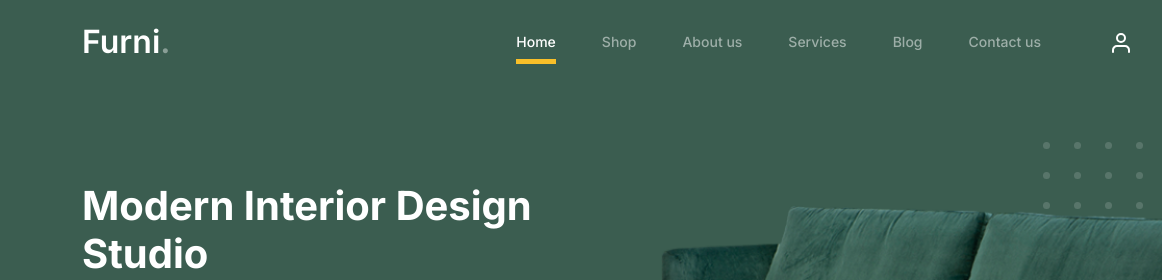
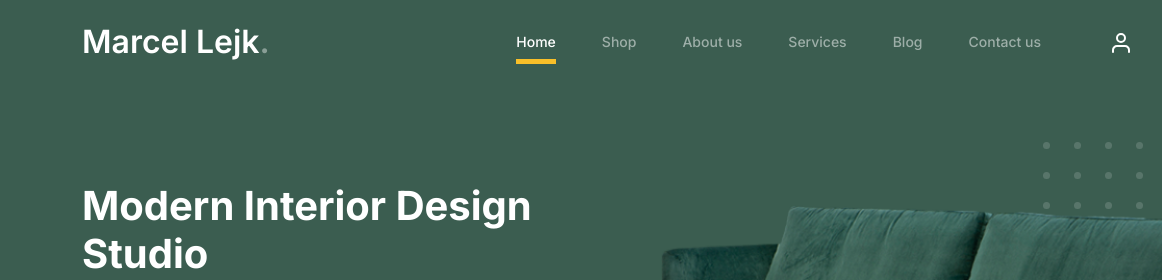
Before and after one commit to marcelosans/examenm5uf2, a plain HTML site: page template/furni-1.0.0/index.html in a window 1280 px wide. Shown: the top 280 px of the page, 0-1162 px from the left. Drawn offline with Linux system fonts and the light colour scheme.

Commit message:
Modificar una parte index

```diff
--- a/template/furni-1.0.0/index.html
+++ b/template/furni-1.0.0/index.html
@@ -21,7 +21,7 @@
 		<link href="https://cdnjs.cloudflare.com/ajax/libs/font-awesome/6.0.0-beta3/css/all.min.css" rel="stylesheet">
 		<link href="css/tiny-slider.css" rel="stylesheet">
 		<link href="css/style.css" rel="stylesheet">
-		<title>Furni Free Bootstrap 5 Template for Furniture and Interior Design Websites by Untree.co </title>
+		<title>Marcel i Alex </title>
 	</head>
 
 	<body>
@@ -30,7 +30,7 @@
 		<nav class="custom-navbar navbar navbar navbar-expand-md navbar-dark bg-dark" arial-label="Furni navigation bar">
 
 			<div class="container">
-				<a class="navbar-brand" href="index.html">Furni<span>.</span></a>
+				<a class="navbar-brand" href="index.html">Marcel Lejk<span>.</span></a>
 
 				<button class="navbar-toggler" type="button" data-bs-toggle="collapse" data-bs-target="#navbarsFurni" aria-controls="navbarsFurni" aria-expanded="false" aria-label="Toggle navigation">
 					<span class="navbar-toggler-icon"></span>
```
